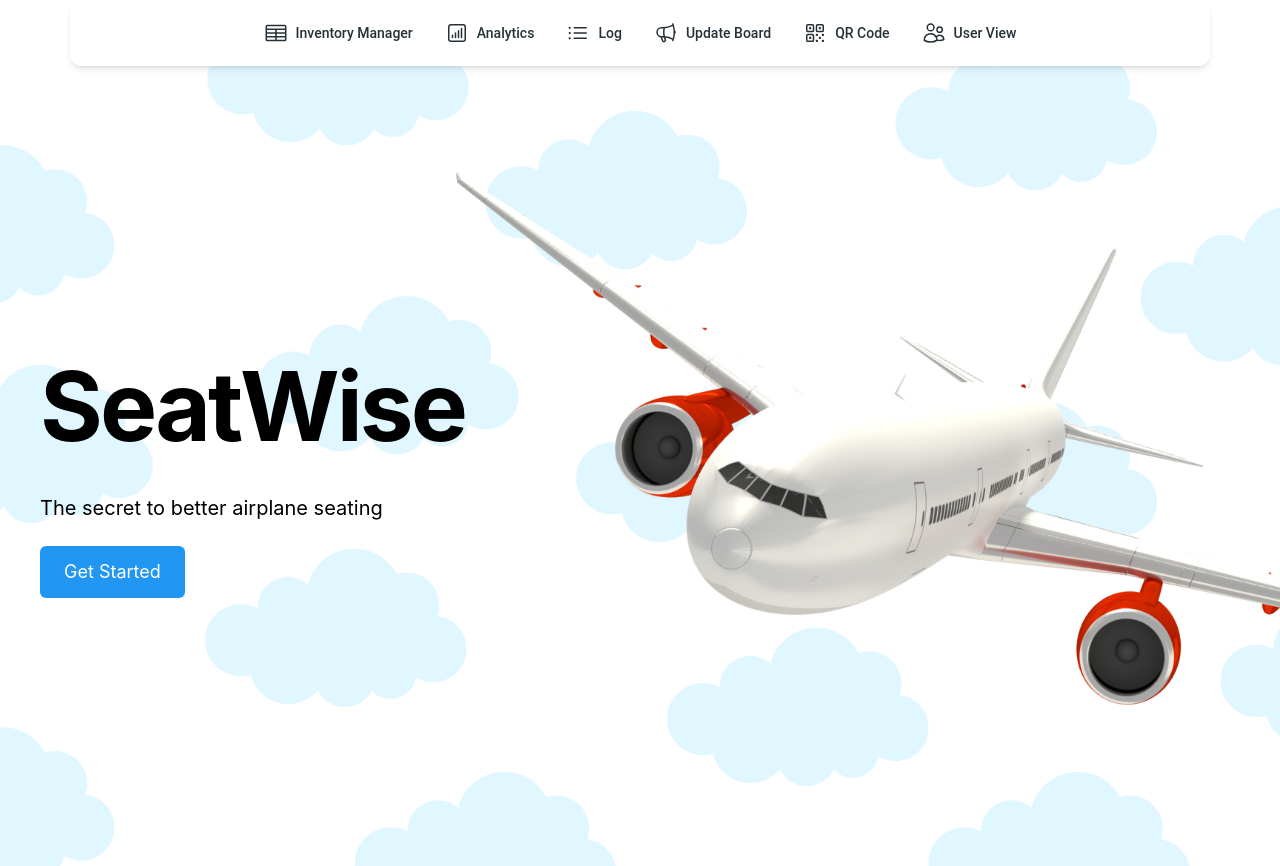
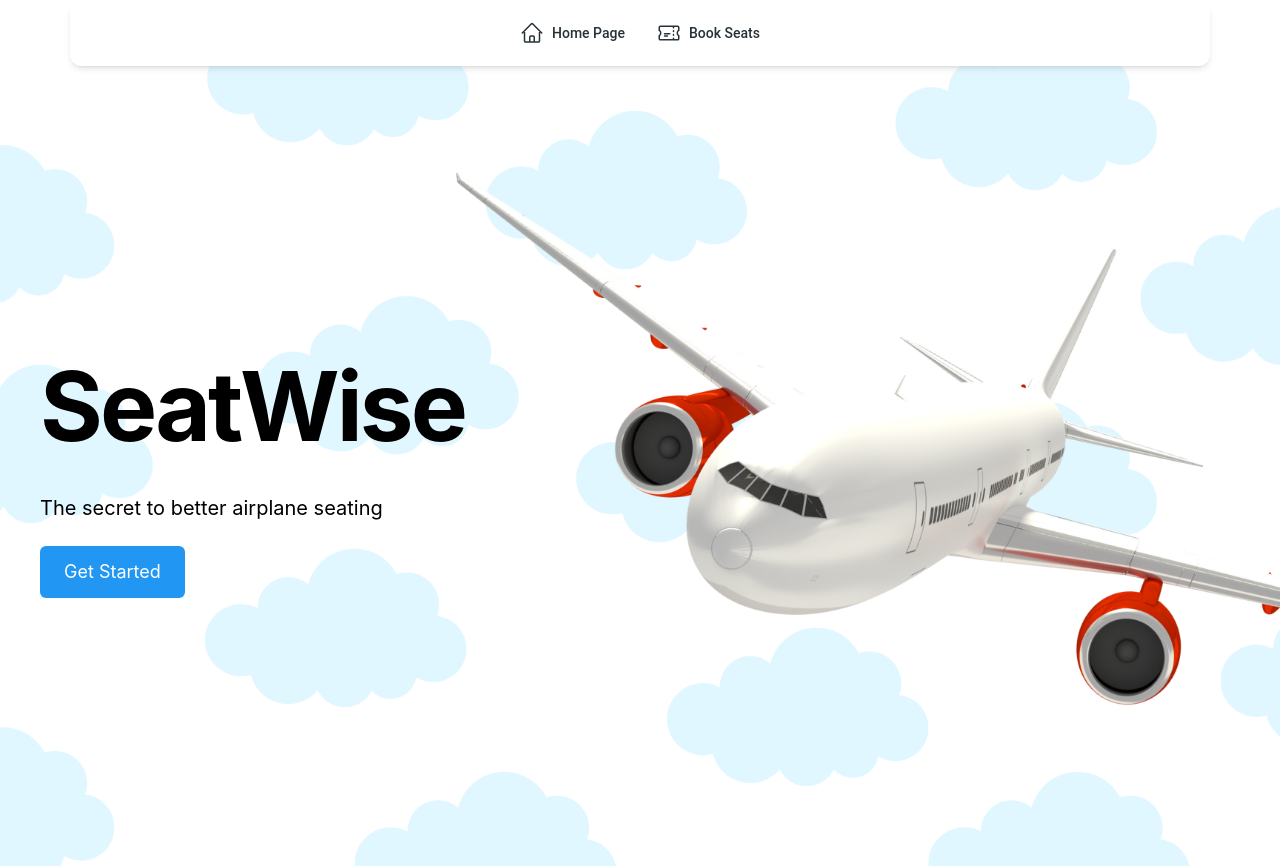
Before and after one commit to shreybirmiwal/Tamu-Hack, a React (Create React App) app: page / in a window 1280 px wide. Built offline with nearby package versions, Linux system fonts and the light colour scheme.

Commit message:
Nav bar w/icons

```diff
--- a/src/App.js
+++ b/src/App.js
@@ -1,5 +1,3 @@
-import UserMVP from "./Pages/UserMVP";
-
 import SeatingChart from "./Pages/SeatingChart";
 import LandingPage from "./Pages/LandingPage";
 import {BrowserRouter as Router, Routes, Route} from "react-router-dom"
@@ -12,7 +10,7 @@ function App() {
         <Routes>
 
           <Route exact path="/" element={<LandingPage />}/>
-          <Route path="/chart" element={<SeatingChart />}/>
+          <Route path="/book" element={<SeatingChart />}/>
 
         </Routes>
       </Router>
--- a/src/Components/AdminNav.js
+++ b/src/Components/AdminNav.js
@@ -9,12 +9,8 @@ import {
 
 export function AdminNav() {
 
-  const inventoryPath = `//inventory`;
-  const analyticsPath = `//analytics`;
-  const logPath = `//log`;
-  const updatesPath = `//updates`;
-  const qrPath = `//qr`;
-  const studentViewPath = `/`;
+  const HomePath = `/`;
+  const BookPath = `/book`;
 
   const [openNav, setOpenNav] = React.useState(false);
 
@@ -35,12 +31,13 @@ export function AdminNav() {
       >
 
         <svg xmlns="http://www.w3.org/2000/svg" fill="none" viewBox="0 0 24 24" stroke-width="1.5" stroke="currentColor" class="w-6 h-6">
-          <path stroke-linecap="round" stroke-linejoin="round" d="M3.375 19.5h17.25m-17.25 0a1.125 1.125 0 0 1-1.125-1.125M3.375 19.5h7.5c.621 0 1.125-.504 1.125-1.125m-9.75 0V5.625m0 12.75v-1.5c0-.621.504-1.125 1.125-1.125m18.375 2.625V5.625m0 12.75c0 .621-.504 1.125-1.125 1.125m1.125-1.125v-1.5c0-.621-.504-1.125-1.125-1.125m0 3.75h-7.5A1.125 1.125 0 0 1 12 18.375m9.75-12.75c0-.621-.504-1.125-1.125-1.125H3.375c-.621 0-1.125.504-1.125 1.125m19.5 0v1.5c0 .621-.504 1.125-1.125 1.125M2.25 5.625v1.5c0 .621.504 1.125 1.125 1.125m0 0h17.25m-17.25 0h7.5c.621 0 1.125.504 1.125 1.125M3.375 8.25c-.621 0-1.125.504-1.125 1.125v1.5c0 .621.504 1.125 1.125 1.125m17.25-3.75h-7.5c-.621 0-1.125.504-1.125 1.125m8.625-1.125c.621 0 1.125.504 1.125 1.125v1.5c0 .621-.504 1.125-1.125 1.125m-17.25 0h7.5m-7.5 0c-.621 0-1.125.504-1.125 1.125v1.5c0 .621.504 1.125 1.125 1.125M12 10.875v-1.5m0 1.5c0 .621-.504 1.125-1.125 1.125M12 10.875c0 .621.504 1.125 1.125 1.125m-2.25 0c.621 0 1.125.504 1.125 1.125M13.125 12h7.5m-7.5 0c-.621 0-1.125.504-1.125 1.125M20.625 12c.621 0 1.125.504 1.125 1.125v1.5c0 .621-.504 1.125-1.125 1.125m-17.25 0h7.5M12 14.625v-1.5m0 1.5c0 .621-.504 1.125-1.125 1.125M12 14.625c0 .621.504 1.125 1.125 1.125m-2.25 0c.621 0 1.125.504 1.125 1.125m0 1.5v-1.5m0 0c0-.621.504-1.125 1.125-1.125m0 0h7.5" />
+          <path stroke-linecap="round" stroke-linejoin="round" d="m2.25 12 8.954-8.955c.44-.439 1.152-.439 1.591 0L21.75 12M4.5 9.75v10.125c0 .621.504 1.125 1.125 1.125H9.75v-4.875c0-.621.504-1.125 1.125-1.125h2.25c.621 0 1.125.504 1.125 1.125V21h4.125c.621 0 1.125-.504 1.125-1.125V9.75M8.25 21h8.25" />
         </svg>
 
 
-        <a href={inventoryPath} className="flex items-center">
-          Inventory Manager
+
+        <a href={HomePath} className="flex items-center">
+          Home Page
         </a>
       </Typography>
       <Typography
@@ -49,70 +46,12 @@ export function AdminNav() {
         color="blue-gray"
         className="flex items-center gap-x-2 p-1 font-medium"
       >
-          <svg xmlns="http://www.w3.org/2000/svg" fill="none" viewBox="0 0 24 24" stroke-width="1.5" stroke="currentColor" class="w-6 h-6">
-            <path stroke-linecap="round" stroke-linejoin="round" d="M7.5 14.25v2.25m3-4.5v4.5m3-6.75v6.75m3-9v9M6 20.25h12A2.25 2.25 0 0 0 20.25 18V6A2.25 2.25 0 0 0 18 3.75H6A2.25 2.25 0 0 0 3.75 6v12A2.25 2.25 0 0 0 6 20.25Z" />
-          </svg>
+      <svg xmlns="http://www.w3.org/2000/svg" fill="none" viewBox="0 0 24 24" stroke-width="1.5" stroke="currentColor" class="w-6 h-6">
+        <path stroke-linecap="round" stroke-linejoin="round" d="M16.5 6v.75m0 3v.75m0 3v.75m0 3V18m-9-5.25h5.25M7.5 15h3M3.375 5.25c-.621 0-1.125.504-1.125 1.125v3.026a2.999 2.999 0 0 1 0 5.198v3.026c0 .621.504 1.125 1.125 1.125h17.25c.621 0 1.125-.504 1.125-1.125v-3.026a2.999 2.999 0 0 1 0-5.198V6.375c0-.621-.504-1.125-1.125-1.125H3.375Z" />
+      </svg>
 
-        <a href={analyticsPath} className="flex items-center">
-          Analytics
-        </a>
-      </Typography>
-      <Typography
-        as="li"
-        variant="small"
-        color="blue-gray"
-        className="flex items-center gap-x-2 p-1 font-medium"
-      >
-        <svg xmlns="http://www.w3.org/2000/svg" fill="none" viewBox="0 0 24 24" stroke-width="1.5" stroke="currentColor" class="w-6 h-6">
-          <path stroke-linecap="round" stroke-linejoin="round" d="M8.25 6.75h12M8.25 12h12m-12 5.25h12M3.75 6.75h.007v.008H3.75V6.75Zm.375 0a.375.375 0 1 1-.75 0 .375.375 0 0 1 .75 0ZM3.75 12h.007v.008H3.75V12Zm.375 0a.375.375 0 1 1-.75 0 .375.375 0 0 1 .75 0Zm-.375 5.25h.007v.008H3.75v-.008Zm.375 0a.375.375 0 1 1-.75 0 .375.375 0 0 1 .75 0Z" />
-        </svg>
-
-        <a href={logPath} className="flex items-center">
-          Log
-        </a>
-      </Typography>
-      <Typography
-        as="li"
-        variant="small"
-        color="blue-gray"
-        className="flex items-center gap-x-2 p-1 font-medium"
-      >
-        <svg xmlns="http://www.w3.org/2000/svg" fill="none" viewBox="0 0 24 24" stroke-width="1.5" stroke="currentColor" class="w-6 h-6">
-          <path stroke-linecap="round" stroke-linejoin="round" d="M10.34 15.84c-.688-.06-1.386-.09-2.09-.09H7.5a4.5 4.5 0 1 1 0-9h.75c.704 0 1.402-.03 2.09-.09m0 9.18c.253.962.584 1.892.985 2.783.247.55.06 1.21-.463 1.511l-.657.38c-.551.318-1.26.117-1.527-.461a20.845 20.845 0 0 1-1.44-4.282m3.102.069a18.03 18.03 0 0 1-.59-4.59c0-1.586.205-3.124.59-4.59m0 9.18a23.848 23.848 0 0 1 8.835 2.535M10.34 6.66a23.847 23.847 0 0 0 8.835-2.535m0 0A23.74 23.74 0 0 0 18.795 3m.38 1.125a23.91 23.91 0 0 1 1.014 5.395m-1.014 8.855c-.118.38-.245.754-.38 1.125m.38-1.125a23.91 23.91 0 0 0 1.014-5.395m0-3.46c.495.413.811 1.035.811 1.73 0 .695-.316 1.317-.811 1.73m0-3.46a24.347 24.347 0 0 1 0 3.46" />
-        </svg>
-
-        <a href={updatesPath} className="flex items-center">
-          Update Board
-        </a>
-      </Typography>
-      <Typography
-        as="li"
-        variant="small"
-        color="blue-gray"
-        className="flex items-center gap-x-2 p-1 font-medium"
-      >
-        <svg xmlns="http://www.w3.org/2000/svg" fill="none" viewBox="0 0 24 24" stroke-width="1.5" stroke="currentColor" class="w-6 h-6">
-          <path stroke-linecap="round" stroke-linejoin="round" d="M3.75 4.875c0-.621.504-1.125 1.125-1.125h4.5c.621 0 1.125.504 1.125 1.125v4.5c0 .621-.504 1.125-1.125 1.125h-4.5A1.125 1.125 0 0 1 3.75 9.375v-4.5ZM3.75 14.625c0-.621.504-1.125 1.125-1.125h4.5c.621 0 1.125.504 1.125 1.125v4.5c0 .621-.504 1.125-1.125 1.125h-4.5a1.125 1.125 0 0 1-1.125-1.125v-4.5ZM13.5 4.875c0-.621.504-1.125 1.125-1.125h4.5c.621 0 1.125.504 1.125 1.125v4.5c0 .621-.504 1.125-1.125 1.125h-4.5A1.125 1.125 0 0 1 13.5 9.375v-4.5Z" />
-          <path stroke-linecap="round" stroke-linejoin="round" d="M6.75 6.75h.75v.75h-.75v-.75ZM6.75 16.5h.75v.75h-.75v-.75ZM16.5 6.75h.75v.75h-.75v-.75ZM13.5 13.5h.75v.75h-.75v-.75ZM13.5 19.5h.75v.75h-.75v-.75ZM19.5 13.5h.75v.75h-.75v-.75ZM19.5 19.5h.75v.75h-.75v-.75ZM16.5 16.5h.75v.75h-.75v-.75Z" />
-        </svg>
-
-
-        <a href={qrPath} className="flex items-center">
-          QR Code
-        </a>
-      </Typography>
-      <Typography
-        as="li"
-        variant="small"
-        color="blue-gray"
-        className="flex items-center gap-x-2 p-1 font-medium"
-      >
-        <svg xmlns="http://www.w3.org/2000/svg" fill="none" viewBox="0 0 24 24" stroke-width="1.5" stroke="currentColor" class="w-6 h-6">
-          <path stroke-linecap="round" stroke-linejoin="round" d="M15 19.128a9.38 9.38 0 0 0 2.625.372 9.337 9.337 0 0 0 4.121-.952 4.125 4.125 0 0 0-7.533-2.493M15 19.128v-.003c0-1.113-.285-2.16-.786-3.07M15 19.128v.106A12.318 12.318 0 0 1 8.624 21c-2.331 0-4.512-.645-6.374-1.766l-.001-.109a6.375 6.375 0 0 1 11.964-3.07M12 6.375a3.375 3.375 0 1 1-6.75 0 3.375 3.375 0 0 1 6.75 0Zm8.25 2.25a2.625 2.625 0 1 1-5.25 0 2.625 2.625 0 0 1 5.25 0Z" />
-        </svg>
-
-        <a href={studentViewPath} className="flex items-center">
-          User View
+        <a href={BookPath} className="flex items-center">
+          Book Seats
         </a>
       </Typography>
     </ul>
--- a/src/Pages/UserMVP.js
+++ /dev/null
@@ -1,54 +0,0 @@
-import React, { useState } from 'react';
-import { ToastContainer, toast } from 'react-toastify';
-import 'react-toastify/dist/ReactToastify.css';
-
-const UserMVP = () => {
-    const [selectedSeats, setSelectedSeats] = useState([]);
-
-    // Replace the placeholder seat data with your actual seat data
-    const generateSeats = (row) => [
-      { row, seatNumber: `${row}A`, isTaken: false, type: 'window', seat: row * 6 + 1 },
-      { row, seatNumber: `${row}B`, isTaken: false, type: 'middle', seat: row * 6 + 2 },
-      { row, seatNumber: `${row}C`, isTaken: false, type: 'aisle', seat: row * 6 + 3 },
-      { row, seatNumber: `${row}D`, isTaken: false, type: 'aisle', seat: row * 6 + 4 },
-      { row, seatNumber: `${row}E`, isTaken: false, type: 'middle', seat: row * 6 + 5 },
-      { row, seatNumber: `${row}F`, isTaken: false, type: 'window', seat: row * 6 + 6 },
-    ];
-
-    const handleSeatClick = (seat) => {
-      if (selectedSeats.includes(seat)) {
-        toast.error(`Seat ${seat} is already taken!`);
-      } else {
-        setSelectedSeats((prevSelectedSeats) => [...prevSelectedSeats, seat]);
-      }
-    };
-
-  return (
-    <div>
-      <ul className="space-y-4">
-        {/* Generate seat rows dynamically */}
-        {[1, 2, 3, 4, 5, 6].map((row) => (
-          <li key={row} className={`row row--${row}`}>
-            <ol className="seats" type="A">
-              {generateSeats(row).map((seat) => (
-                <li key={seat.seatNumber} className={`seat ${seat.isTaken ? 'taken' : ''}`}>
-                  <input
-                    type="checkbox"
-                    id={seat.seatNumber}
-                    disabled={seat.isTaken}
-                    onChange={() => handleSeatClick(seat.seatNumber)}
-                  />
-                  <label htmlFor={seat.seatNumber}>{seat.seatNumber}</label>
-                </li>
-              ))}
-            </ol>
-          </li>
-        ))}
-      </ul>
-
-      <ToastContainer />
-    </div>
-  );
-};
-
-export default UserMVP;
```
